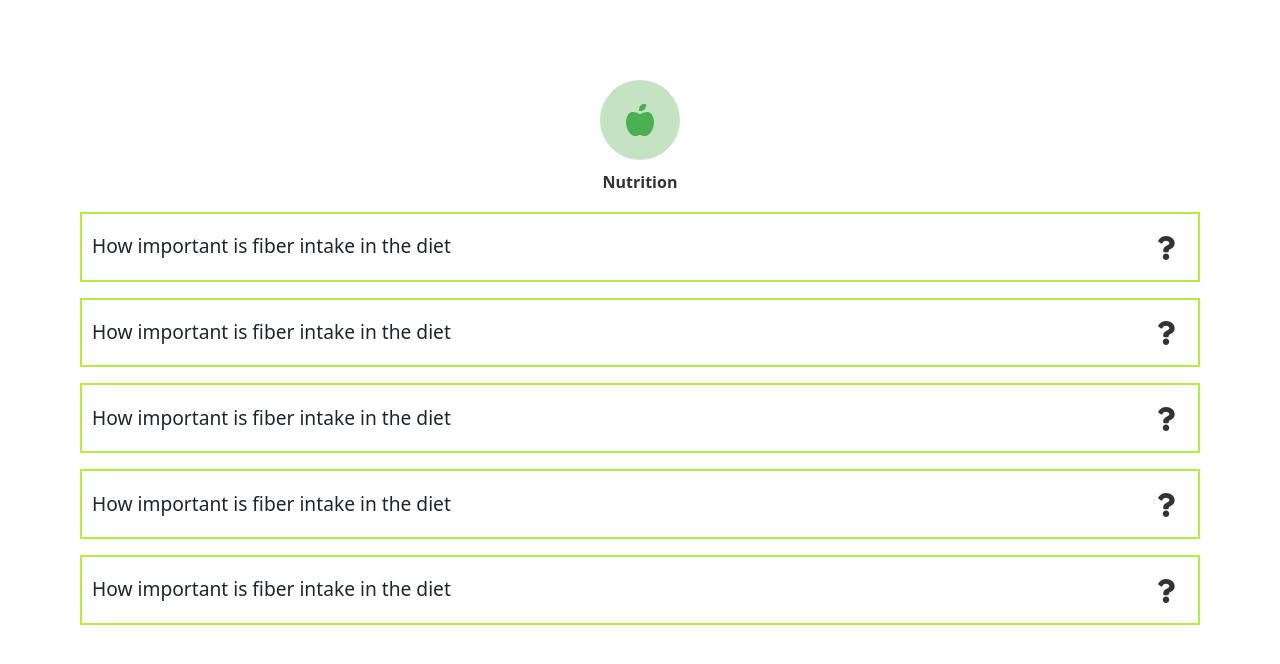
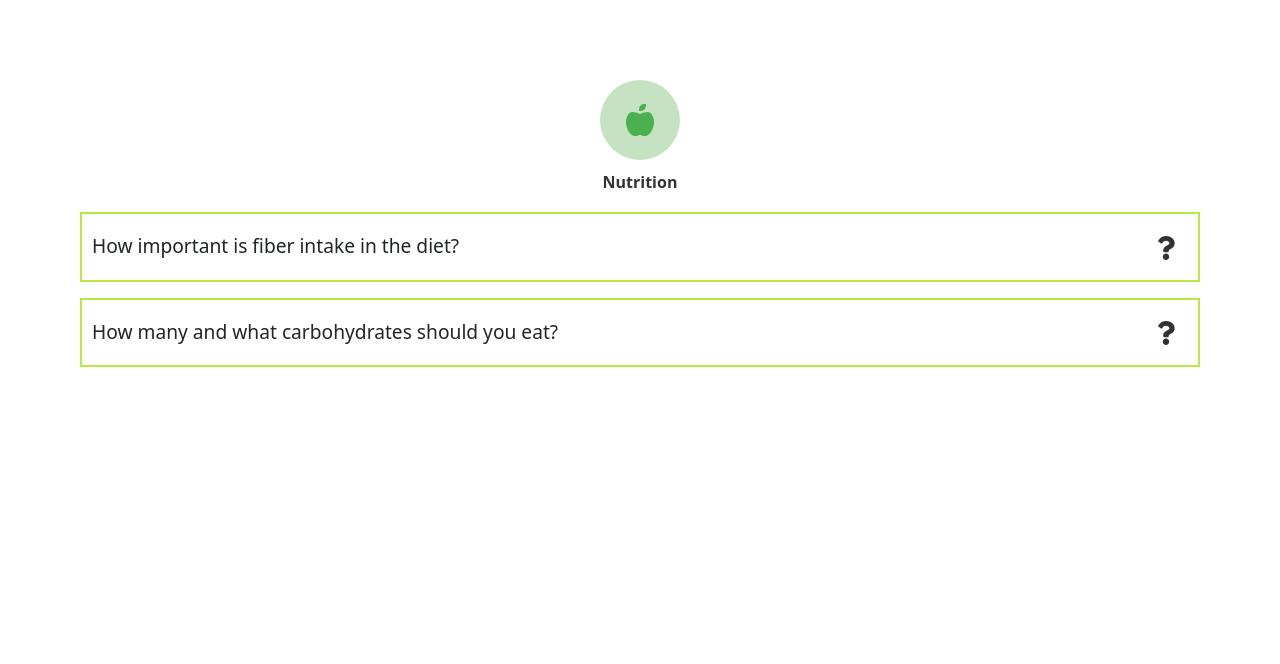
Before and after one commit to MarcoAmato/zenit_wellness-advice, a React (Create React App) app: page /specificsection in a window 1280 px wide. Shown: the top 664 px of the page. Built offline with nearby package versions, Linux system fonts and the light colour scheme.

Commit message:
Data in Specific Section is retrieved from json

```diff
--- a/src/components/SpecificSection.tsx
+++ b/src/components/SpecificSection.tsx
@@ -1,18 +1,22 @@
-import React, { useState } from 'react';
+import React, { useState, useEffect } from 'react';
 import { FaRunning, FaAppleAlt, FaBed, FaBrain, FaUsers, FaSmile, FaUserFriends, FaTools, FaQuestion } from 'react-icons/fa';
 import './Style.css';
 import { Col, Container, Row } from 'reactstrap';
 import 'bootstrap/dist/css/bootstrap.min.css';
 import { Link } from 'react-router-dom';
+import { getArticlesByPillar } from '../utils/dataUtils';
+import { Article } from '../utils/types';
 
 const SpecificSection: React.FC = () => {
+    const [articles, setArticles] = useState<Article[]>([]);
 
-    const [items, setItems] = useState(Array(5).fill(null));
-
+    useEffect(() => {
+        const fetchedArticles = getArticlesByPillar('nutrition'); // Change 'nutrition' to the desired pillar
+        setArticles(fetchedArticles);
+    }, []);
 
     return (
         <section className="specific-section">
-
             <Container>
                 <Row>
                     <Col lg="12">
@@ -21,12 +25,12 @@ const SpecificSection: React.FC = () => {
                             <p className='bold'>Nutrition</p>
                         </div>
                     </Col>
-                    {items.map((_, index) => (
+                    {articles.map((article, index) => (
                         <Col key={index} className="marginCol" lg="12">
                             <Link to="/questionsection" style={{ textDecoration: 'none', color: 'inherit' }}>
                                 <div className="divQuestion">
                                     <div className="col-left">
-                                        <p>How important is fiber intake in the diet</p>
+                                        <p>{article.title}</p>
                                     </div>
                                     <div className="col-right">
                                         <FaQuestion className="button-icon" />
@@ -37,7 +41,6 @@ const SpecificSection: React.FC = () => {
                     ))}
                 </Row>
             </Container>
-
         </section>
     );
 };
--- /dev/null
+++ b/src/utils/articles.json
@@ -0,0 +1,84 @@
+{
+    "sections": [
+      {
+        "name": "Sport",
+        "articles": [
+          {
+            "title": "What are the benefits of creatine supplementation in athletes?",
+            "body": "Creatine is a safe and widely used supplement to improve performance in sports that require explosiveness, such as weightlifting and sprinting. Several studies show that creatine supplementation does not cause kidney damage in healthy subjects and can increase strength and muscle mass.",
+            "sources": [
+              {
+                "sourceTitle": "BioMed Central",
+                "sourceLink": "https://jissn.biomedcentral.com/articles/10.1186/s12970-021-00412-w"
+              }
+            ]
+          },
+          {
+            "title": "Is hydration crucial during exercise?",
+            "body": "Recommendations on fluid intake for endurance athletes have evolved. The theory held was that 'once you are thirsty you are already dehydrated.' However, such a view poses a health risk to athletes who, in an attempt to prevent dehydration, drink excessively, exposing themselves to hyponatremia. Today, it is recommended to follow the instinctive mechanism of thirst and monitor body parameters such as body weight and urine color.",
+            "sources": [
+              {
+                "sourceTitle": "MDPI",
+                "sourceLink": "https://www.mdpi.com/2072-6643/11/6/1289"
+              }
+            ]
+          },
+          {
+            "title": "What are the effects of caffeine on sports performance?",
+            "body": "Caffeine can improve performance by increasing concentration and reducing the perception of fatigue. It promotes physical performance. A moderate dose of 3-6 mg/kg 30-90 minutes before exercise is recommended to maximize effects.",
+            "sources": [
+              {
+                "sourceTitle": "MDPI",
+                "sourceLink": "https://www.mdpi.com/2072-6643/11/6/1289"
+              }
+            ]
+          },
+          {
+            "title": "How does exercise help mental health?",
+            "body": "Physical activity releases endorphins, which improve mood and reduce anxiety and depression. Moderate exercise, such as walking, also has positive effects.",
+            "sources": [
+              {
+                "sourceTitle": "Harvard Health - Exercise and Mental Health",
+                "sourceLink": "https://www.health.harvard.edu/mind-and-mood/exercise-is-an-all-natural-treatment-to-fight-depression"
+              }
+            ]
+          },
+          {
+            "title": "What is the role of muscle strength in healthy aging?",
+            "body": "Resistance exercises help maintain muscle mass and bone density, reducing the risk of falls and osteoporosis in the elderly.",
+            "sources": [
+              {
+                "sourceTitle": "Harvard Health - Strength Training",
+                "sourceLink": "https://www.health.harvard.edu/staying-healthy/strength-training-builds-more-than-muscles"
+              }
+            ]
+          }
+        ]
+      },
+      {
+        "name": "Nutrition",
+        "articles": [
+          {
+            "title": "How important is fiber intake in the diet?",
+            "body": "Fiber is essential for good digestion and for preventing chronic diseases such as type 2 diabetes. Fiber is found mainly in whole foods, fruits, and vegetables.",
+            "sources": [
+              {
+                "sourceTitle": "Harvard Nutrition Source - Fiber",
+                "sourceLink": "https://www.hsph.harvard.edu/nutrition-source/fiber/"
+              }
+            ]
+          },
+          {
+            "title": "How many and what carbohydrates should you eat?",
+            "body": "In the absence of diabetes, there is no real need to monitor carbohydrate intake strictly. Instead, focus on portion size, aiming for a fist-sized portion of carbohydrate-rich foods, and include fiber for quality.",
+            "sources": [
+              {
+                "sourceTitle": "Harvard Health Publishing",
+                "sourceLink": "https://www.health.harvard.edu/heart-health/carbs-cutting-through-the-confusion"
+              }
+            ]
+          }
+        ]
+      }
+    ]
+  }
--- /dev/null
+++ b/src/utils/dataUtils.ts
@@ -0,0 +1,33 @@
+import articlesData from './articles.json';
+
+interface Source {
+  sourceTitle: string;
+  sourceLink: string;
+}
+
+interface Article {
+  title: string;
+  body: string;
+  sources: Source[];
+}
+
+interface Section {
+  name: string;
+  articles: Article[];
+}
+
+interface ArticlesData {
+  sections: Section[];
+}
+
+const data: ArticlesData = articlesData;
+
+/**
+ * Get all articles for a given pillar, from the data source in the JSON file.
+ * @param pillar Kind of article to retrieve
+ * @returns List of articles for the given pillar
+ */
+export const getArticlesByPillar = (pillar: string): Article[] => {
+  const section = data.sections.find(section => section.name.toLowerCase() === pillar.toLowerCase());
+  return section ? section.articles : [];
+};
--- /dev/null
+++ b/src/utils/types.ts
@@ -0,0 +1,21 @@
+// types.ts
+
+export interface Source {
+  sourceTitle: string;
+  sourceLink: string;
+}
+
+export interface Article {
+  title: string;
+  body: string;
+  sources: Source[];
+}
+
+export interface Section {
+  name: string;
+  articles: Article[];
+}
+
+export interface ArticlesData {
+  sections: Section[];
+}
```
